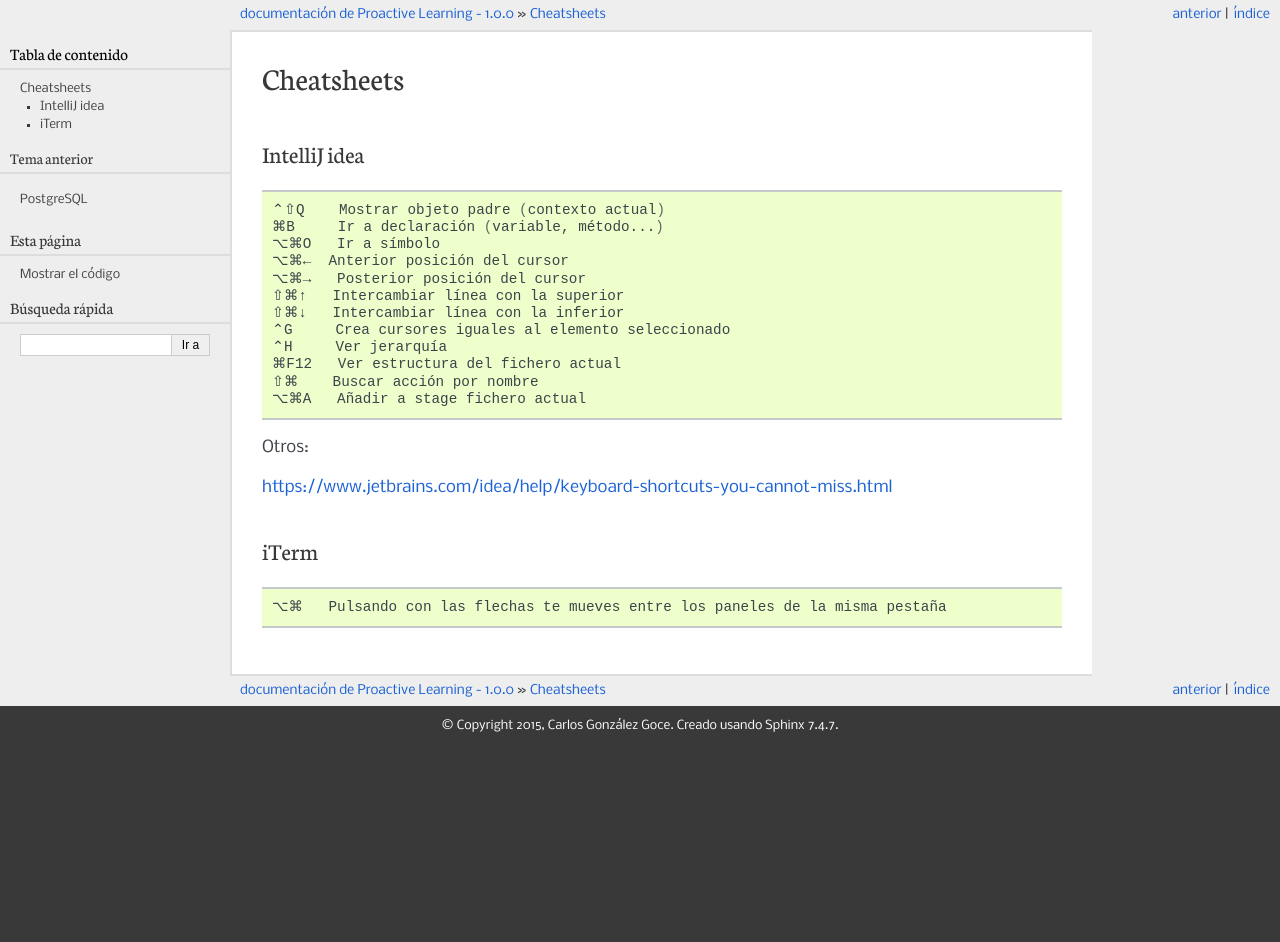
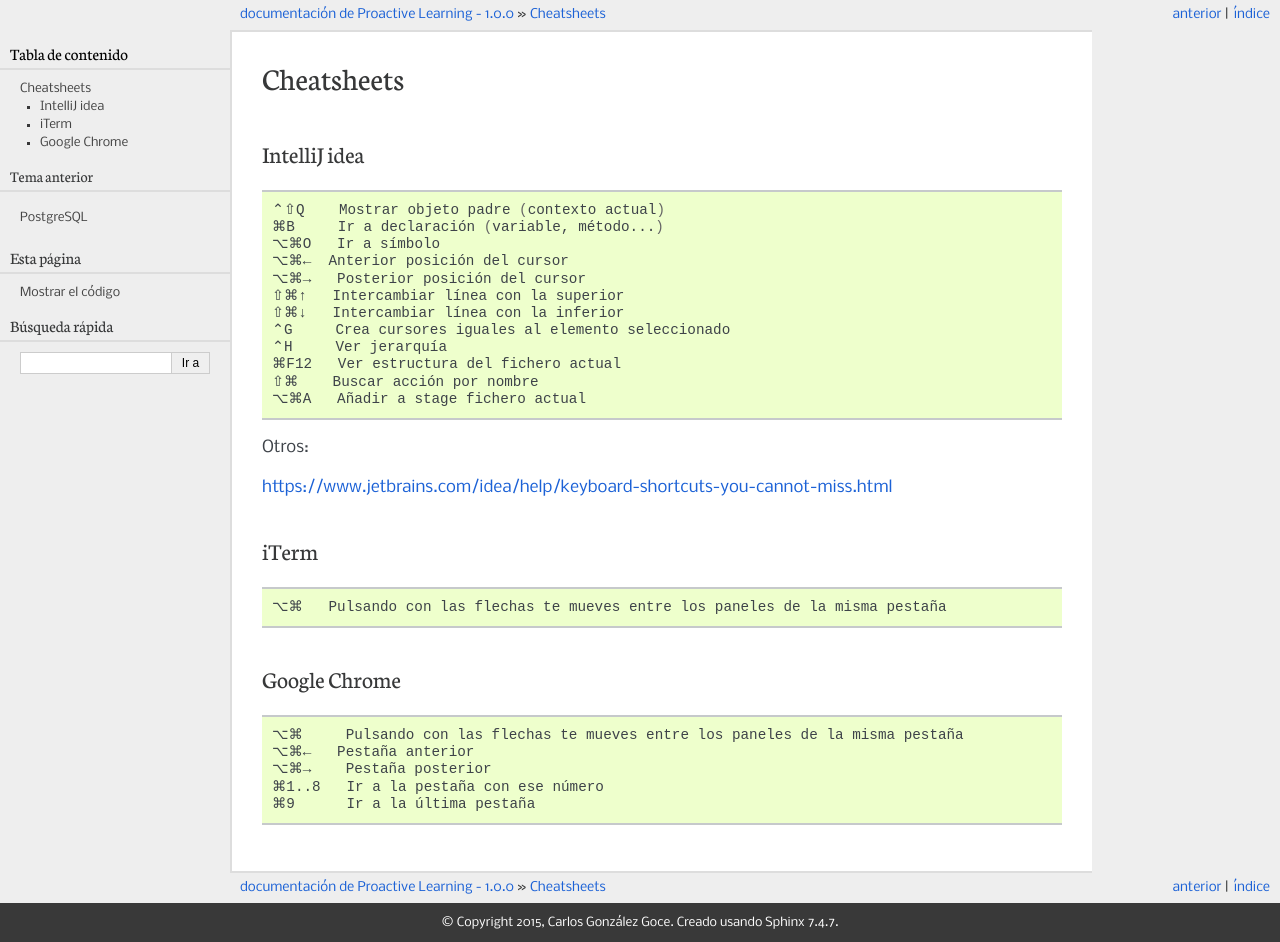
Before and after one commit to carlosgoce/proactive-learning, a Sphinx documentation site: the page built from docs/cheatsheet/index.rst, in a window 1280 px wide. Built offline with Sphinx 7.4.7, drawn with Linux system fonts in a browser that asks for light colours; pages that are not in the unit, such as notebooks, are missing from menus; before the commit the page ends 900 px from its top, so only the background shows below that.

Commit message:
Add more shortcuts

```diff
--- a/docs/cheatsheet/index.rst
+++ b/docs/cheatsheet/index.rst
@@ -32,3 +32,15 @@
 .. code-block:: shell
 
      ⌥⌘   Pulsando con las flechas te mueves entre los paneles de la misma pestaña
+
+
+Google Chrome
+-------------
+
+.. code-block:: shell
+
+     ⌥⌘     Pulsando con las flechas te mueves entre los paneles de la misma pestaña
+     ⌥⌘←   Pestaña anterior
+     ⌥⌘→    Pestaña posterior
+     ⌘1..8   Ir a la pestaña con ese número
+     ⌘9      Ir a la última pestaña
```
